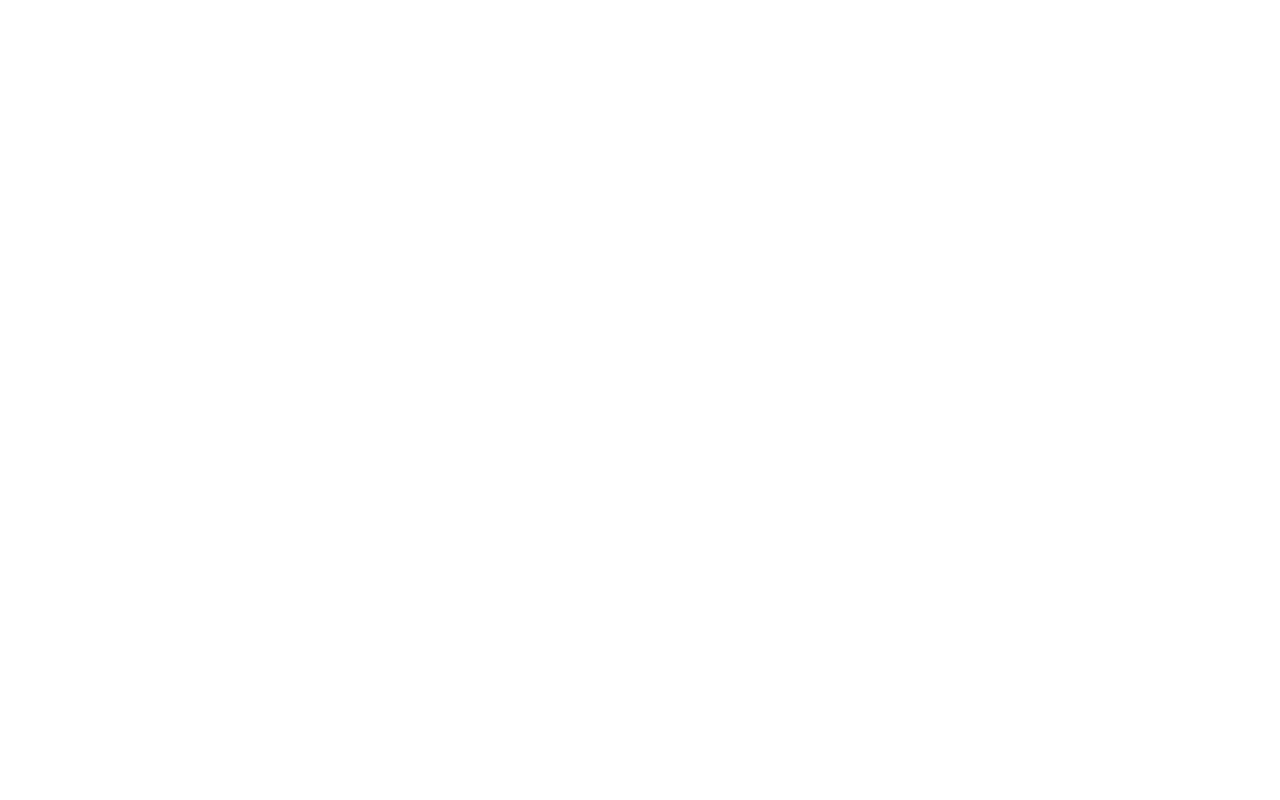
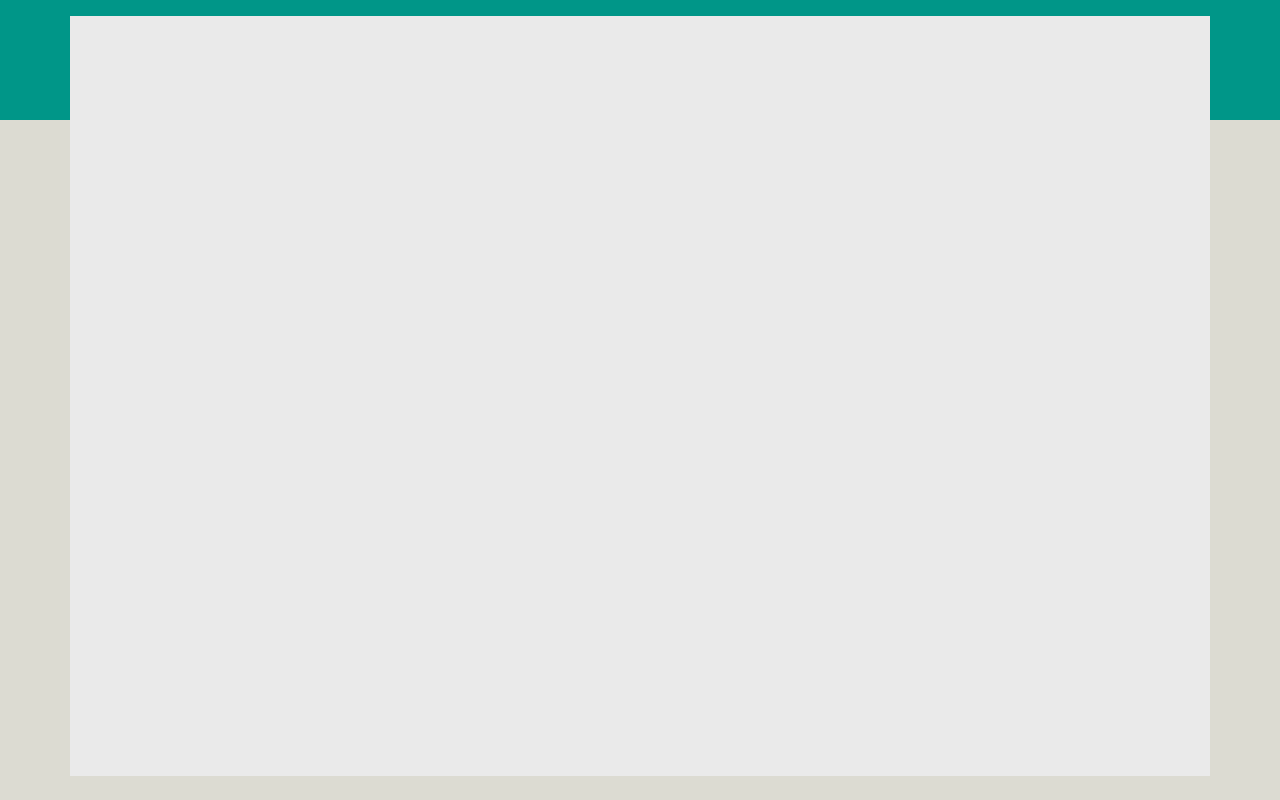
Before and after one commit to Dax2976/vue-boolzapp, a plain HTML site: page index.html in a window 1280 px wide. Drawn offline with nearby package versions, Linux system fonts and the light colour scheme.

Commit message:
preparazione box chat

```diff
--- a/assets/js/css/style.css
+++ b/assets/js/css/style.css
@@ -14,3 +14,19 @@
     padding: 0;
     box-sizing: border-box;
 }
+
+body{
+    margin: 0;
+}
+
+.background{
+    height: 100vh;
+    background-image: linear-gradient(to bottom, var(--bg-green) 0px, var(--bg-green) 15vh, var(--bg-bg) 15vh, var(--bg-bg) 100% );
+}
+.containerMain{
+    background-color: var(--bg-utenti);
+}
+
+.initialRow{
+    min-height: 95vh;
+}
--- a/index.html
+++ b/index.html
@@ -7,10 +7,17 @@
     <title>Boolzapp</title>
     <link rel="stylesheet" href="./assets/js/css/style.css">
     <link rel='stylesheet' href='https://cdnjs.cloudflare.com/ajax/libs/font-awesome/6.0.0/css/all.min.css' integrity='sha512-9usAa10IRO0HhonpyAIVpjrylPvoDwiPUiKdWk5t3PyolY1cOd4DSE0Ga+ri4AuTroPR5aQvXU9xC6qOPnzFeg==' crossorigin='anonymous' referrerpolicy='no-referrer' />
+    <link href="https://cdn.jsdelivr.net/npm/bootstrap@5.0.2/dist/css/bootstrap.min.css" rel="stylesheet" integrity="sha384-EVSTQN3/azprG1Anm3QDgpJLIm9Nao0Yz1ztcQTwFspd3yD65VohhpuuCOmLASjC" crossorigin="anonymous">
 </head>
 <body>
     <div id="app">
+        <div class="background p-3">
+            <div class="container containerMain">
+                <div class="row initialRow">
 
+                </div>
+            </div>
+        </div>
     </div>
 
 
```
